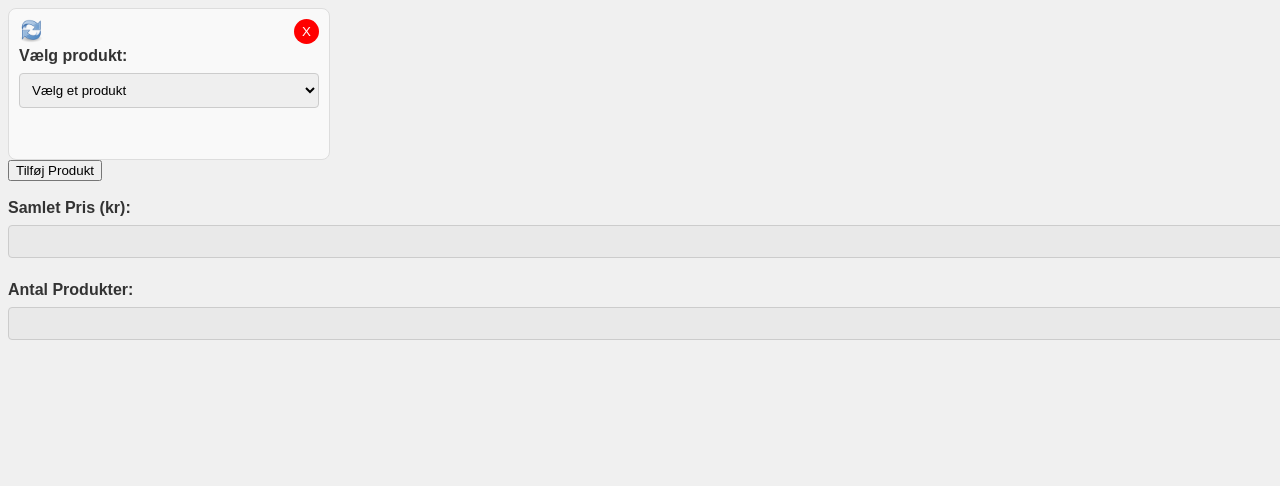
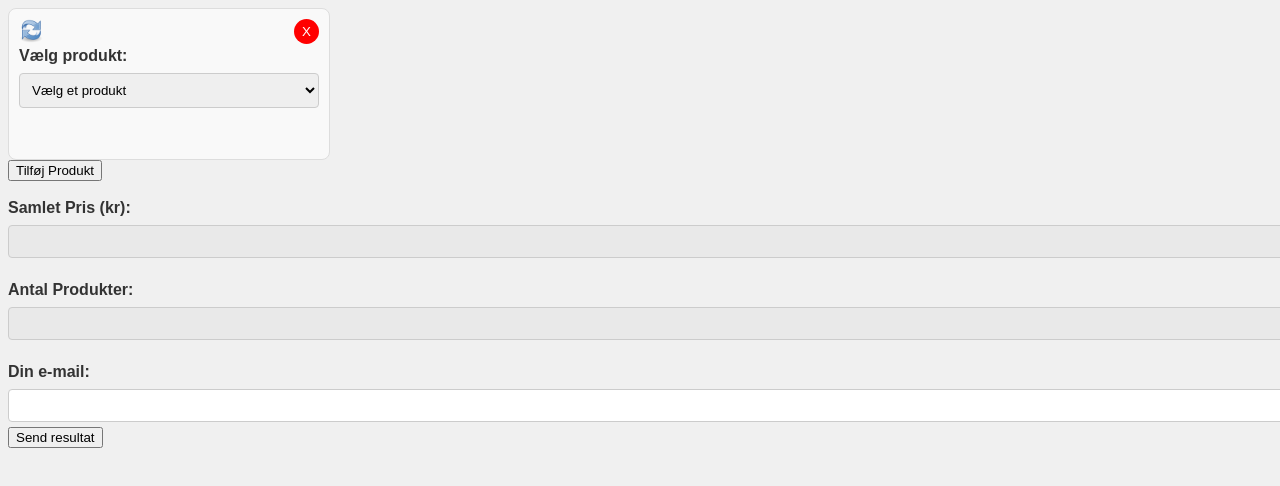
Before and after one commit to Valde1998/Beregner, a website built with Vite: page vite-project/src/Beregner.html in a window 1280 px wide. Built offline with nearby package versions, Linux system fonts and the light colour scheme.

Commit message:
Email system sat op

```diff
--- a/vite-project/src/Beregner.html
+++ b/vite-project/src/Beregner.html
@@ -4,6 +4,7 @@
   <meta charset="UTF-8">
   <title>Beregner</title>
   <link rel="stylesheet" href="style2.css">
+  <script src="https://cdn.jsdelivr.net/npm/@emailjs/browser@3/dist/email.min.js"></script>
 </head>
 <body>
 <form id="produkt-form">
@@ -74,6 +75,13 @@
   <label for="samlet-antal">Antal Produkter:</label>
   <input type="number" id="samlet-antal" min="0" readonly>
   <br><br>
+  <form id="produkt-form">
+    <label for="user-email">Din e-mail:</label>
+    <input type="email" id="user-email" required>
+
+    <button type="button" onclick="sendEmail()">Send resultat</button>
+  </form>
+
 </form>
 
 <script>
@@ -291,6 +299,37 @@
   document.querySelectorAll(".pp-gram, .pe-gram, .metal-gram, .glas-gram").forEach(input => {
     input.addEventListener("blur", opdaterVærdier);
   });
+
+  document.addEventListener("DOMContentLoaded", function() {
+    emailjs.init("L5L7URhoRvZIXQtJ4"); // Erstat med din EmailJS Public Key
+  });
+
+  function sendEmail() {
+    const userEmail = document.getElementById("user-email").value;
+
+    if (!userEmail) {
+      alert("Indtast en gyldig e-mailadresse.");
+      return;
+    }
+
+    const samletPris = document.getElementById("samlet-pris").value;
+    const samletAntal = document.getElementById("samlet-antal").value;
+
+    const templateParams = {
+      to_email: userEmail,
+      message: `Samlet pris: ${samletPris} kr.\nAntal produkter: ${samletAntal}`
+    };
+
+    emailjs.send("service_azs0k37", "template_czf7zst", templateParams)
+            .then(function(response) {
+              alert("E-mail sendt succesfuldt!");
+            }, function(error) {
+              alert("Fejl ved afsendelse af e-mail.");
+              console.error("EmailJS fejl:", error);
+            });
+  }
+
+
 </script>
 </body>
 </html>
```
